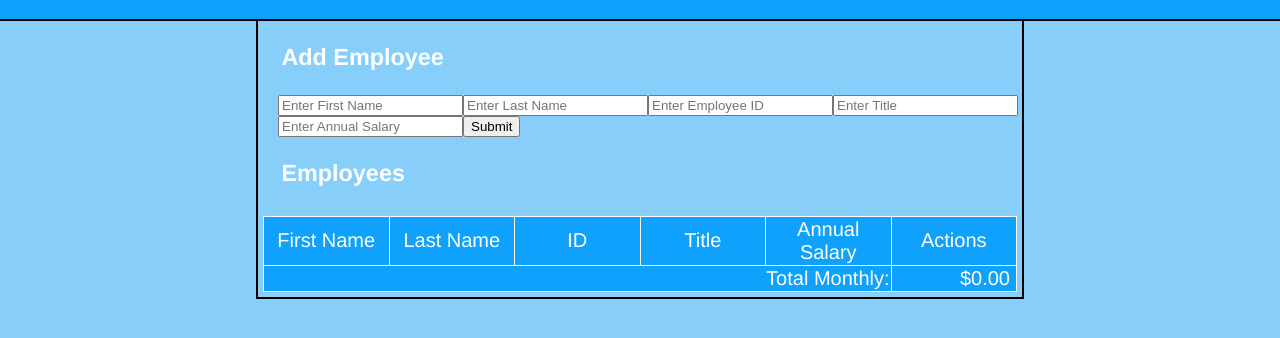
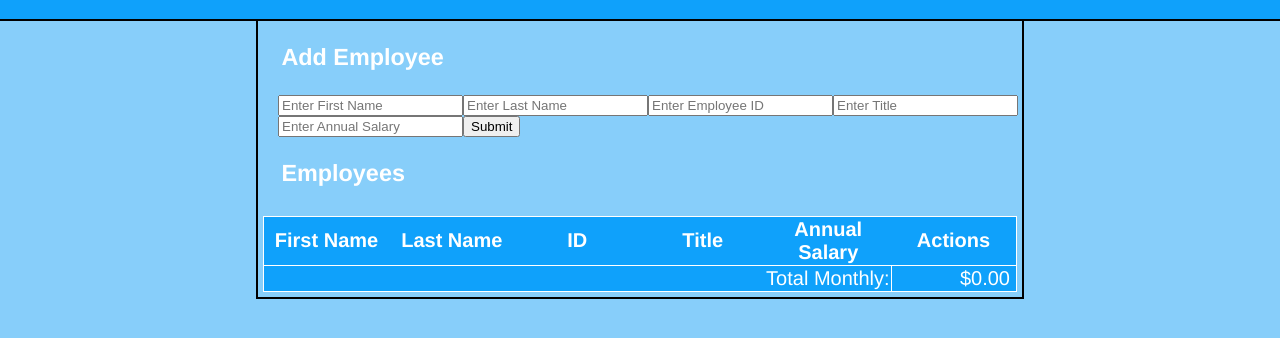
Before and after one commit to Angeldak/weekend-jquery-salary-calculator, a plain HTML site: page index.html in a window 1280 px wide. Shown: the part 106-444 px from the top of the page. Drawn offline with nearby package versions, Linux system fonts and the light colour scheme.

Commit message:
corrected thead from td to th

```diff
--- a/index.html
+++ b/index.html
@@ -40,12 +40,12 @@
                 <table>
                     <thead id="tableHead">
                         <tr>
-                            <td id="firstNameTable">First Name</td>
-                            <td id="lastNameTable">Last Name</td>
-                            <td id="employeeIDTable">ID</td>
-                            <td id="titleTable">Title</td>
-                            <td id="annualSalaryTable">Annual Salary</td>
-                            <td>Actions</td>
+                            <th id="firstNameTable">First Name</th>
+                            <th id="lastNameTable">Last Name</th>
+                            <th id="employeeIDTable">ID</th>
+                            <th id="titleTable">Title</th>
+                            <th id="annualSalaryTable">Annual Salary</th>
+                            <th>Actions</td>
                         </tr>
                     </thead>
                     <tbody id="tableBody">
```
